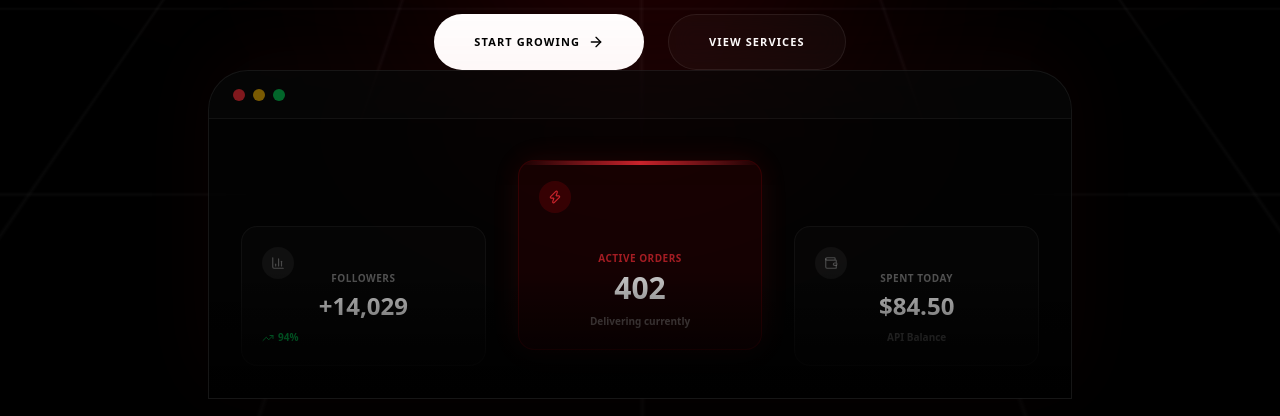
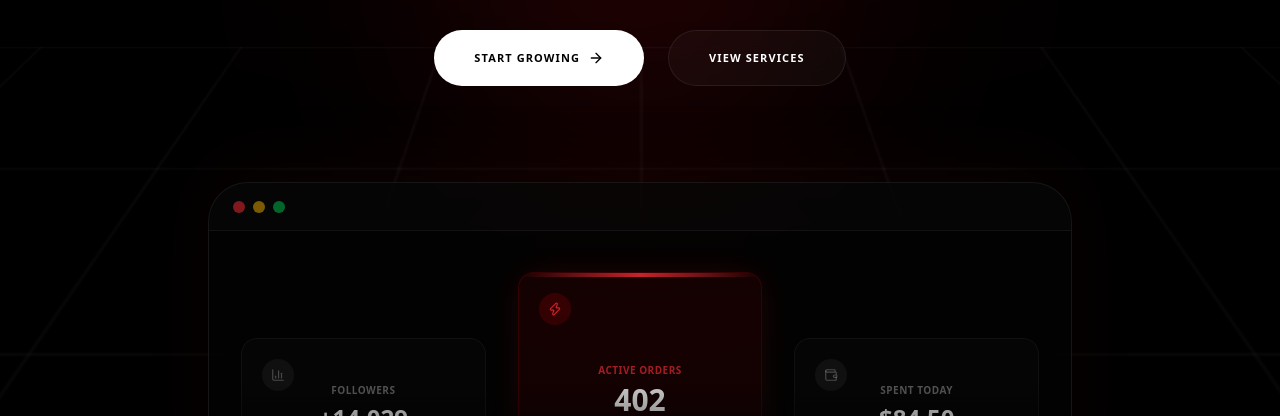
Before and after one commit to doubleteemedia40-oss/doubletmediafrontend, a Next.js app: page / in a window 1280 px wide. Shown: the part 536-952 px from the top of the page. Built offline with nearby package versions, Linux system fonts and the light colour scheme; no server answers.

Commit message:
layout: implemented min-h-screen hero with explicit spacer for multi-device compatibility

```diff
--- a/src/app/page.tsx
+++ b/src/app/page.tsx
@@ -13,7 +13,7 @@ export default function LandingPage() {
 
       <main className="flex-grow">
         {/* Hero Section */}
-        <section className="relative overflow-hidden bg-black flex flex-col items-center justify-center min-h-[105vh] py-24 sm:py-32 lg:pt-40 lg:pb-32 gap-16 sm:gap-24">
+        <section className="relative overflow-hidden bg-black flex flex-col items-center justify-center min-h-screen py-20 sm:py-32 gap-12 sm:gap-20">
           {/* Advanced Dribbble Lighting & Grid */}
           <div className="absolute inset-0 z-0 flex items-center justify-center pointer-events-none">
              {/* Center Glow */}
@@ -24,7 +24,7 @@ export default function LandingPage() {
              <div className="absolute bottom-0 left-0 w-full h-[80vh] bg-[linear-gradient(rgba(255,255,255,0.03)_1px,transparent_1px),linear-gradient(90deg,rgba(255,255,255,0.03)_1px,transparent_1px)] bg-[size:80px_80px] [mask-image:radial-gradient(ellipse_100%_100%_at_50%_10%,#000_10%,transparent_70%)] [transform:perspective(1000px)_rotateX(60deg)_scale(2.5)] origin-top pointer-events-none" />
           </div>
 
-          <div className="container-custom relative z-20 flex flex-col items-center text-center w-full max-w-5xl mx-auto h-full flex-grow">
+          <div className="container-custom relative z-20 flex flex-col items-center text-center w-full max-w-5xl mx-auto h-full flex-grow py-12">
 
 
 
@@ -70,7 +70,7 @@ export default function LandingPage() {
                initial={{ opacity: 0, y: 60 }}
                animate={{ opacity: 1, y: 0 }}
                transition={{ duration: 1.2, delay: 0.5, ease: [0.22, 1, 0.36, 1] }}
-               className="mt-12 sm:mt-16 lg:mt-auto w-full max-w-4xl relative"
+               className="mt-12 sm:mt-16 lg:mt-24 w-full max-w-4xl relative"
              >
                <div className="relative w-full aspect-[21/9] sm:aspect-[21/8] bg-[#050505]/40 backdrop-blur-3xl border border-white/[0.08] rounded-t-[2.5rem] shadow-[0_-20px_80px_rgba(220,38,38,0.05)] overflow-hidden flex items-end justify-center">
                  {/* Top Window Bar */}
@@ -112,6 +112,10 @@ export default function LandingPage() {
              </motion.div>
           </div>
         </section>
+
+        {/* Spacer to guarantee Banner is off-screen */}
+        <div className="h-24 sm:h-32 lg:h-48 bg-black w-full" />
+
 
 
 
```
